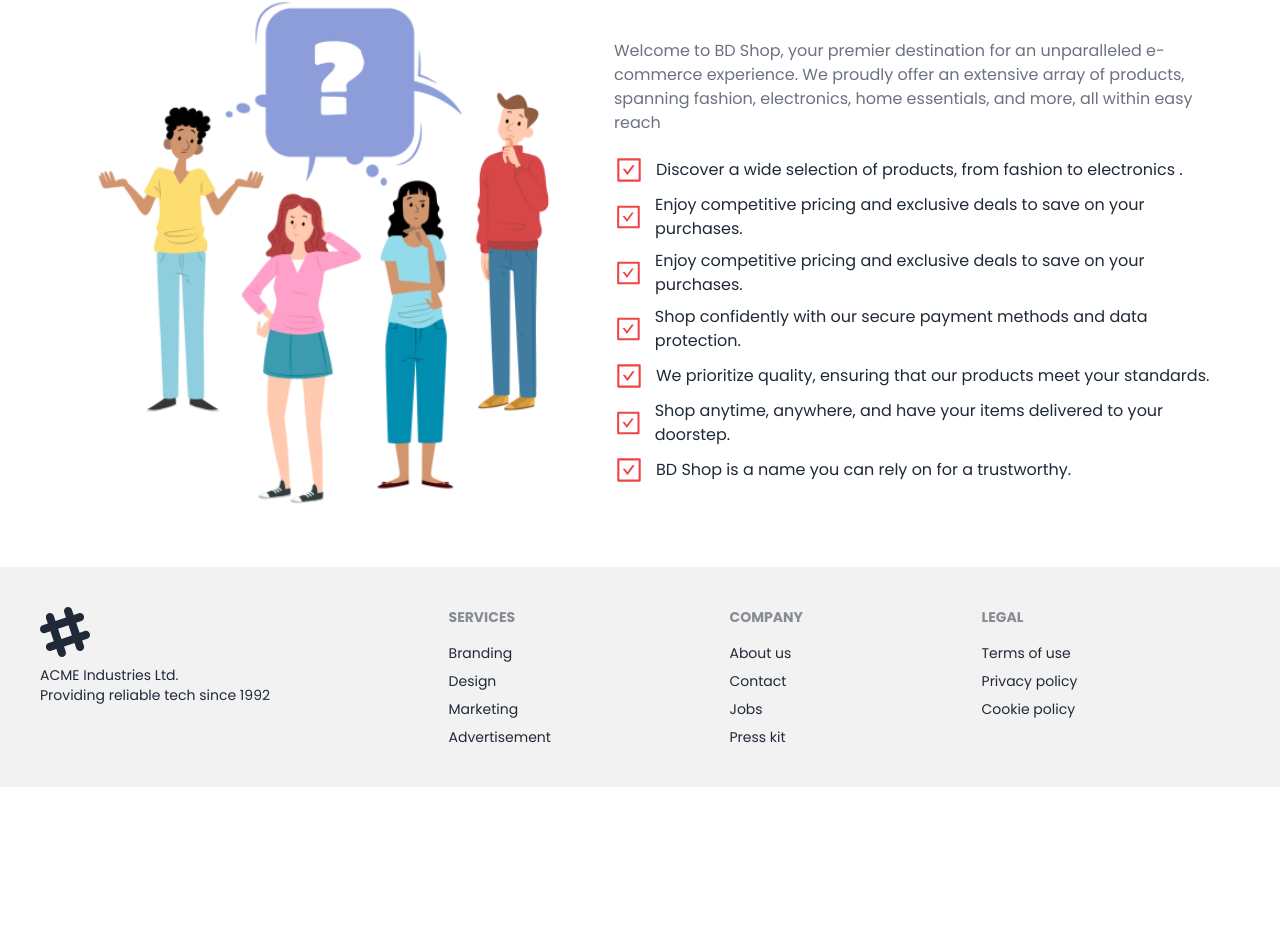
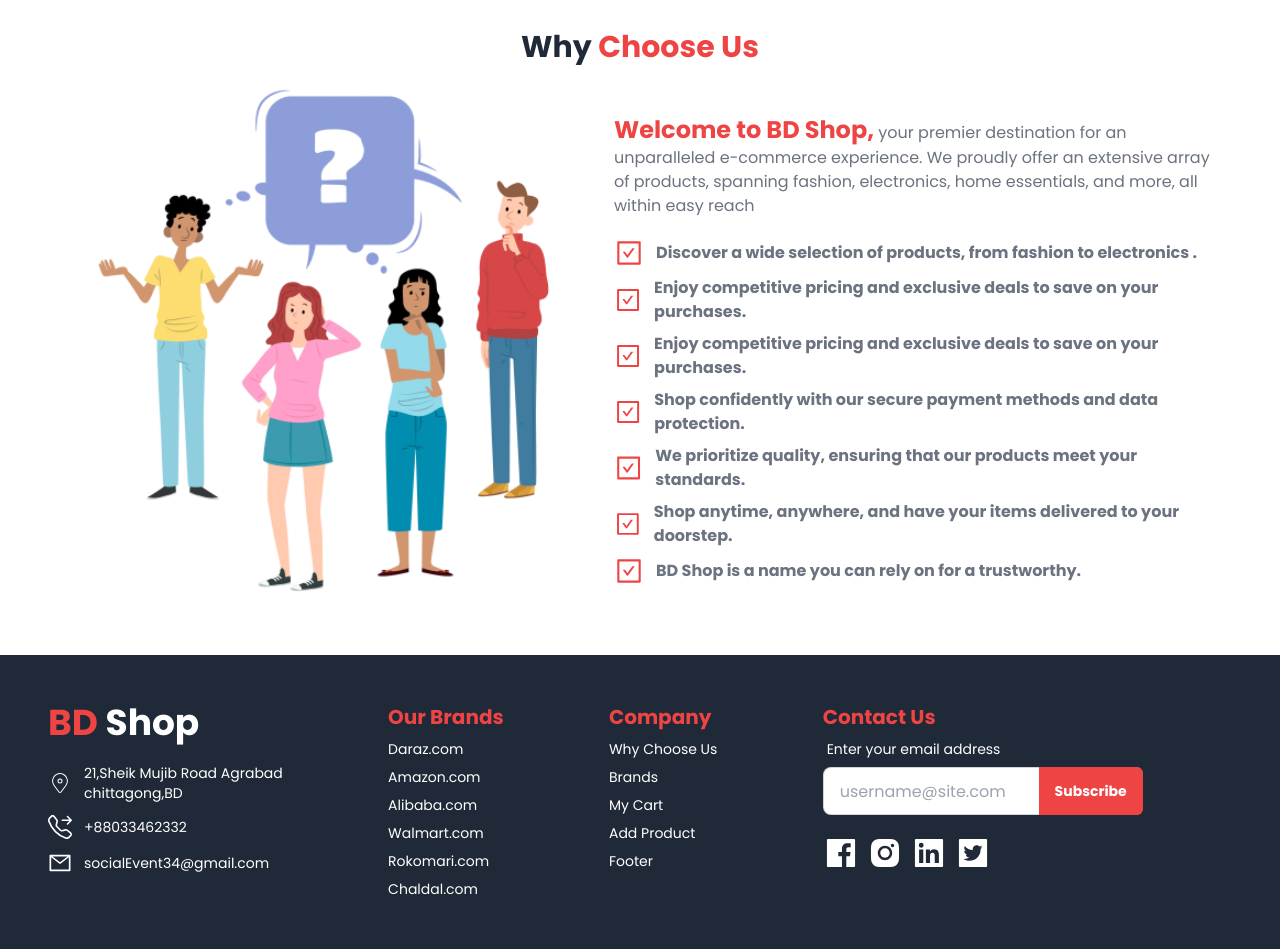
Before and after one commit to Shahadat-BD/brandShop-client-side, a React (Vite) app: page / in a window 1280 px wide. Shown: the part 1133-2082 px from the top of the page. Before the commit the page ends 1920 px from the top, so only its background shows below. Built offline with nearby package versions, Linux system fonts and the light colour scheme; no server answers.

Commit message:
footer section complete with responsive

```diff
--- a/src/Component/Pages/Brand/Brand.jsx
+++ b/src/Component/Pages/Brand/Brand.jsx
@@ -16,15 +16,15 @@ const Brand = () => {
 
 
     return (
-        <div className='my-10'>
-            <h2 className='text-center font-bold text-3xl'>Explore <span className='text-red-500'>Brand Shop</span></h2>
+        <div className='my-16'>
+            <h2 className='text-center font-bold text-3xl mb-10 '>Explore <span className='text-red-500'>Brand Shop</span></h2>
              <div className='grid lg:grid-cols-3 md:grid-cols-2 grid-cols-1 gap-8'>
                  {
                     brand.map(brand =>
                      <Link to={`/product/${brand.brandName}`}>
                            <div key={brand._id} className='bg-red-50 py-3 rounded-md cursor-pointer'>
                            <img className='w-[60%] m-auto h-[100px]'  src={brand.brandImage} alt="" srcset="" />
-                           <h3  className='text-center text-3xl font-bold text-red-500 mt-2'>{brand.brandName}</h3>
+                           <h3  className='text-center text-2xl font-bold bg-red-500 text-white mx-10 rounded-md py-2 mt-5'>{brand.brandName}</h3>
                     </div>
                      </Link>
                         )
--- a/src/Component/Pages/ChooseUs/ChooseUs.jsx
+++ b/src/Component/Pages/ChooseUs/ChooseUs.jsx
@@ -10,10 +10,10 @@ const ChooseUs = () => {
       <div className="flex lg:flex-row md:flex-row flex-col-reverse items-center justify-around ">
         <img className="w-[650px] h-[550px]" src={banner} alt="" srcset="" />
         <div className="w-3/4">
-          <p className="text-gray-500 my-5">Welcome to BD Shop, your premier destination for an unparalleled e-commerce experience. We proudly offer an extensive array of products, spanning fashion, electronics, home essentials, and more, all within easy reach</p>
+          <p className="text-gray-500 my-5 "> <span className="text-red-500 font-bold text-2xl">Welcome to BD Shop,</span> your premier destination for an unparalleled e-commerce experience. We proudly offer an extensive array of products, spanning fashion, electronics, home essentials, and more, all within easy reach</p>
           <div className="flex mb-2 items-center">
             <AiOutlineCheckSquare className="text-red-500 text-3xl mr-3 " />{" "}
-            <p>
+            <p className="font-bold text-gray-500">
               {" "}
               Discover a wide selection of products, from fashion to electronics
               .
@@ -21,7 +21,7 @@ const ChooseUs = () => {
           </div>
           <div className="flex mb-2 items-center ">
             <AiOutlineCheckSquare className="text-red-500 text-3xl mr-3 " />{" "}
-            <p>
+            <p className="font-bold text-gray-500">
               {" "}
               Enjoy competitive pricing and exclusive deals to save on your
               purchases.
@@ -29,7 +29,7 @@ const ChooseUs = () => {
           </div>
           <div className="flex mb-2 items-center ">
             <AiOutlineCheckSquare className="text-red-500 text-3xl mr-3 " />{" "}
-            <p>
+            <p className="font-bold text-gray-500">
               {" "}
               Enjoy competitive pricing and exclusive deals to save on your
               purchases.
@@ -37,7 +37,7 @@ const ChooseUs = () => {
           </div>
           <div className="flex mb-2 items-center ">
             <AiOutlineCheckSquare className="text-red-500 text-3xl mr-3 " />{" "}
-            <p>
+            <p className="font-bold text-gray-500">
               {" "}
               Shop confidently with our secure payment methods and data
               protection.
@@ -45,7 +45,7 @@ const ChooseUs = () => {
           </div>
           <div className="flex mb-2 items-center ">
             <AiOutlineCheckSquare className="text-red-500 text-3xl mr-3 " />{" "}
-            <p>
+            <p className="font-bold text-gray-500">
               {" "}
               We prioritize quality, ensuring that our products meet your
               standards.
@@ -53,7 +53,7 @@ const ChooseUs = () => {
           </div>
           <div className="flex mb-2 items-center">
             <AiOutlineCheckSquare className="text-red-500 text-3xl mr-3 " />{" "}
-            <p>
+            <p className="font-bold text-gray-500">
               {" "}
               Shop anytime, anywhere, and have your items delivered to your
               doorstep.
@@ -61,7 +61,7 @@ const ChooseUs = () => {
           </div>
           <div className="flex items-center">
             <AiOutlineCheckSquare className="text-red-500 text-3xl mr-3 " />{" "}
-            <p>
+            <p className="font-bold text-gray-500">
               {" "}
               BD Shop is a name you can rely on for a trustworthy.
             </p>
--- a/src/Component/Shared/Footer/Footer.jsx
+++ b/src/Component/Shared/Footer/Footer.jsx
@@ -1,33 +1,92 @@
-import React from 'react';
-
+import React from "react";
+import { CiLocationOn } from "react-icons/ci";
+import { AiOutlineMail } from "react-icons/ai";
+import { BsTelephoneForward } from "react-icons/bs";
+import {
+  AiFillFacebook,
+  AiFillInstagram,
+  AiFillLinkedin,
+  AiFillTwitterSquare,
+} from "react-icons/ai";
+import logo from "../../../assets/images/logo.png";
 const Footer = () => {
   return (
-        <footer className="footer p-10 bg-base-200 text-base-content">
+    <div className="bg-gray-800">
+      <footer className="footer lg:p-12 p-12 md:p-5 text-base-content ">
         <aside>
-    <svg width="50" height="50" viewBox="0 0 24 24" xmlns="http://www.w3.org/2000/svg" fillRule="evenodd" clipRule="evenodd" className="fill-current"><path d="M22.672 15.226l-2.432.811.841 2.515c.33 1.019-.209 2.127-1.23 2.456-1.15.325-2.148-.321-2.463-1.226l-.84-2.518-5.013 1.677.84 2.517c.391 1.203-.434 2.542-1.831 2.542-.88 0-1.601-.564-1.86-1.314l-.842-2.516-2.431.809c-1.135.328-2.145-.317-2.463-1.229-.329-1.018.211-2.127 1.231-2.456l2.432-.809-1.621-4.823-2.432.808c-1.355.384-2.558-.59-2.558-1.839 0-.817.509-1.582 1.327-1.846l2.433-.809-.842-2.515c-.33-1.02.211-2.129 1.232-2.458 1.02-.329 2.13.209 2.461 1.229l.842 2.515 5.011-1.677-.839-2.517c-.403-1.238.484-2.553 1.843-2.553.819 0 1.585.509 1.85 1.326l.841 2.517 2.431-.81c1.02-.33 2.131.211 2.461 1.229.332 1.018-.21 2.126-1.23 2.456l-2.433.809 1.622 4.823 2.433-.809c1.242-.401 2.557.484 2.557 1.838 0 .819-.51 1.583-1.328 1.847m-8.992-6.428l-5.01 1.675 1.619 4.828 5.011-1.674-1.62-4.829z"></path></svg>
-    <p>ACME Industries Ltd.<br/>Providing reliable tech since 1992</p>
+          <p className="text-red-500 text-4xl font-bold">
+            BD <span className="text-white font-bold">Shop</span>
+          </p>
+          <div className="text-white">
+            <div className="flex items-center gap-3 mt-3">
+              <CiLocationOn className="text-2xl font-bold" />
+              <p>
+
+                21,Sheik Mujib Road Agrabad
+                <br />
+                chittagong,BD
+              </p>
+            </div>
+            <div className="flex items-center gap-3 mt-3">
+              <BsTelephoneForward className="text-2xl font-bold" />
+              <p>+88033462332</p>
+            </div>
+            <div className="flex items-center gap-3 mt-3">
+              <AiOutlineMail className="text-2xl  font-bold" />
+              <p>socialEvent34@gmail.com</p>
+            </div>
+          </div>
         </aside>
-  <nav>
-    <header className="footer-title">Services</header>
-    <a className="link link-hover">Branding</a>
-    <a className="link link-hover">Design</a>
-    <a className="link link-hover">Marketing</a>
-    <a className="link link-hover">Advertisement</a>
+        <nav className="text-white">
+          <header className=" text-red-500 font-bold text-xl">
+            Our Brands
+          </header>
+          <a className="link link-hover">Daraz.com</a>
+          <a className="link link-hover">Amazon.com</a>
+          <a className="link link-hover">Alibaba.com</a>
+          <a className="link link-hover">Walmart.com</a>
+          <a className="link link-hover">Rokomari.com</a>
+          <a className="link link-hover">Chaldal.com</a>
         </nav>
-  <nav>
-    <header className="footer-title">Company</header>
-    <a className="link link-hover">About us</a>
-    <a className="link link-hover">Contact</a>
-    <a className="link link-hover">Jobs</a>
-    <a className="link link-hover">Press kit</a>
+        <nav className="text-white">
+          <header className="text-red-500 font-bold text-xl">Company</header>
+          <a className="link link-hover">Why Choose Us</a>
+          <a className="link link-hover">Brands</a>
+          <a className="link link-hover">My Cart</a>
+          <a className="link link-hover">Add Product</a>
+          <a className="link link-hover">Footer</a>
         </nav>
-  <nav>
-    <header className="footer-title">Legal</header>
-    <a className="link link-hover">Terms of use</a>
-    <a className="link link-hover">Privacy policy</a>
-    <a className="link link-hover">Cookie policy</a>
+        <nav className="text-white">
+          <form>
+            <header className="text-red-500 font-bold text-xl ">
+              Contact Us
+            </header>
+            <fieldset className="form-control lg:w-80 md:w-full w-80">
+              <label className="label">
+                <span className="text-white ">Enter your email address</span>
+              </label>
+              <div className="relative">
+                <input
+                  type="text"
+                  placeholder="username@site.com"
+                  className="input input-bordered w-full lg:pr-16"
+                />
+                <button className="bg-red-500 h-12 px-4 rounded-r-md font-bold text-white absolute top-0 right-0">
+                  Subscribe
+                </button>
+                <div className="flex items-center mt-5">
+                  <AiFillFacebook className="text-4xl font-bold mr-2" />
+                  <AiFillInstagram className="text-4xl font-bold mr-2" />
+                  <AiFillLinkedin className="text-4xl font-bold mr-2" />
+                  <AiFillTwitterSquare className="text-4xl font-bold mr-2" />
+                </div>
+              </div>
+            </fieldset>
+          </form>
         </nav>
       </footer>
+      <h1 className="text-white text-center pb-3">All right reserved.created by <span className="text-red-500 font-semibold"> @shahadat</span></h1>
+    </div>
   );
 };
 
--- a/src/Component/Shared/Navbar/Navbar.jsx
+++ b/src/Component/Shared/Navbar/Navbar.jsx
@@ -110,7 +110,7 @@ const Navbar = () => {
       ""
 
      }
-      <p className="mr-3 lg:text-md md:textarea-md text-xs">{user && user.displayName}</p>
+      <p className="mr-3 lg:text-md md:text-md text-xs">{user && user.displayName}</p>
         {user ? (
           <NavLink
             onClick={handleLogOut}
@@ -121,7 +121,7 @@ const Navbar = () => {
         ) : (
           <NavLink
             to={"/login"}
-            className="bg-red-500 text-white px-8 py-2 font-semibold rounded-md"
+            className="lg:px-8 lg:py-3 px-3 py-2 lg:text-md text-xs font-semibold rounded-md"
           >
             Login
           </NavLink>
```
Lines whose indentation alone changed are shown as unchanged.
